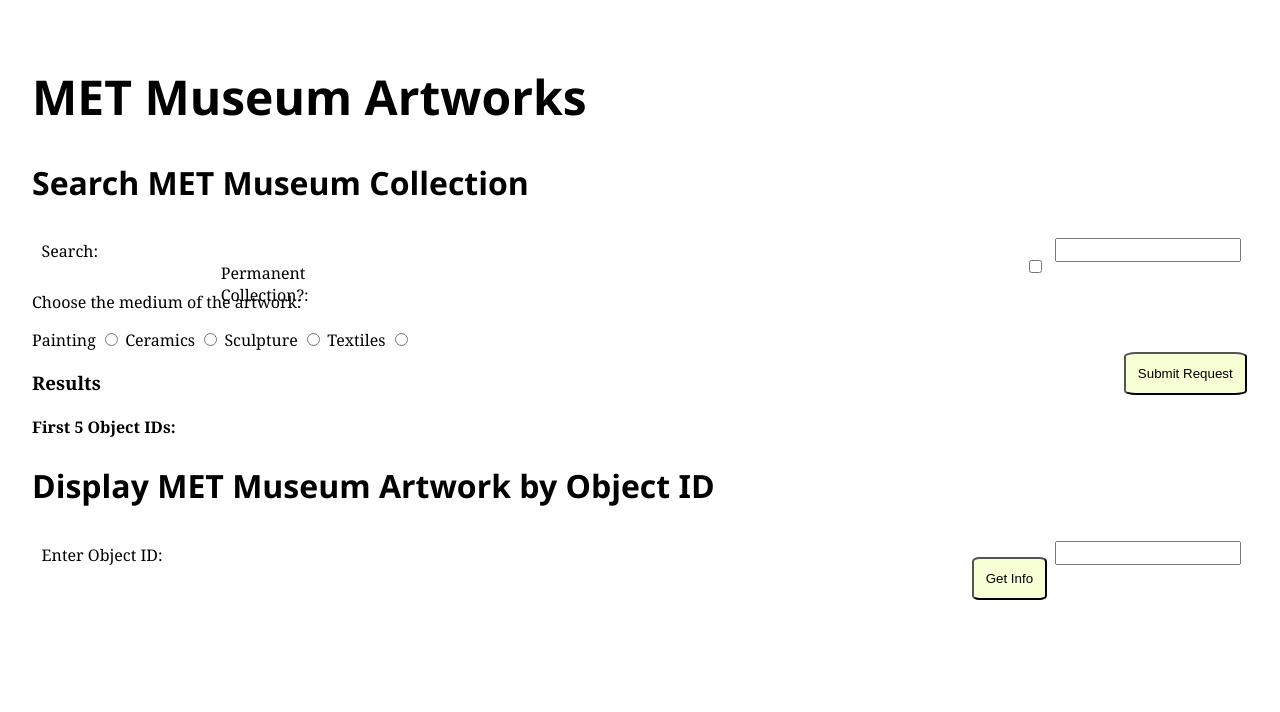
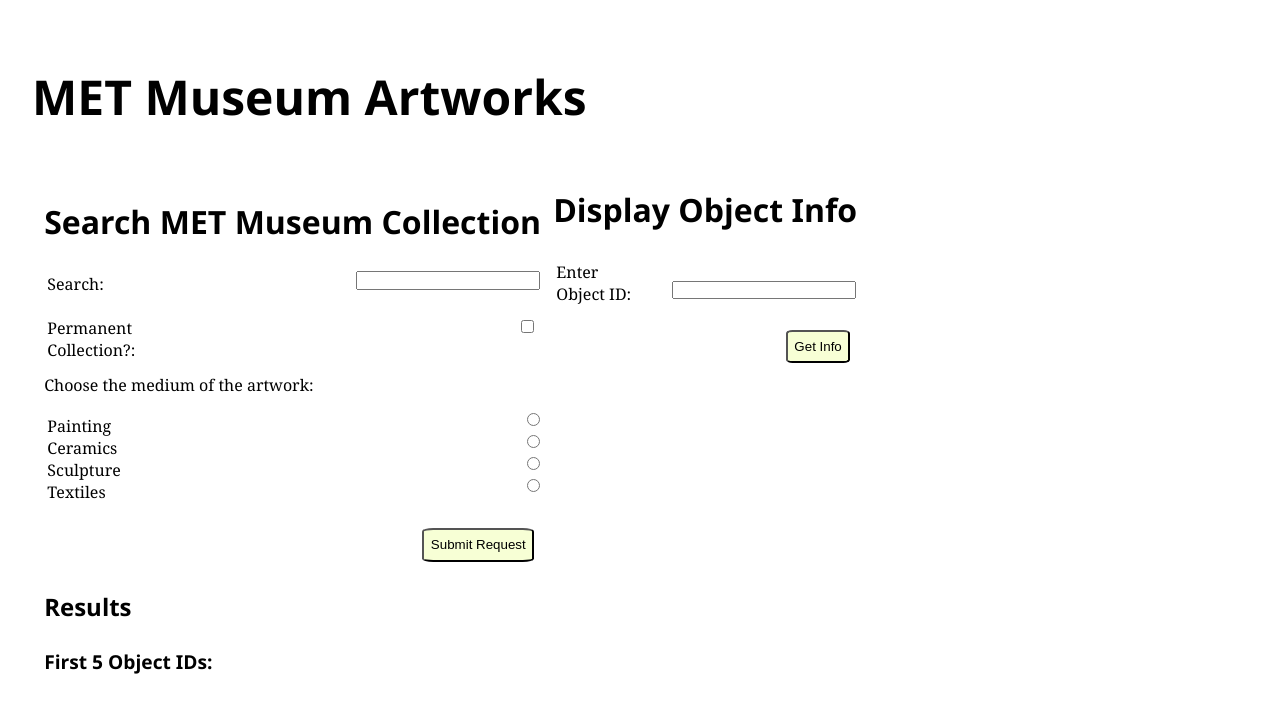
Before and after one commit to spindling/MET-Art-Search, a website: page app.html in a window 1280 px wide. Drawn offline with Linux system fonts and the light colour scheme.

Commit message:
Adjust css. Created css float boxes. Swapped span elements with div elements to allow for block-level css styling

```diff
--- a/app.html
+++ b/app.html
@@ -1,5 +1,6 @@
 <!DOCTYPE html>
 <html lang="en">
+
 <head>
     <meta charset="UTF-8">
     <meta name="viewport" content="width=device-width, initial-scale=1.0">
@@ -7,52 +8,59 @@
     <link rel="stylesheet" href="/styles.css">
 
 </head>
+
 <body>
     <h1>MET Museum Artworks</h1>
     <div id="input_form">
         <h2>Search MET Museum Collection</h2>
 
         <label for="query" class="inputLabel">Search: </label>
-        <input class="inputBox" type="text" id="query" name="query"><br>
+        <input class="inputBox" type="text" id="query" name="query"><br><br>
 
         <label for="highlight" class="inputLabel">Permanent Collection?: </label>
-        <input type="checkbox" class="inputBox" id="highlight" name="highlight"><br>
+        <input type="checkbox" class="inputCheck" id="highlight" name="highlight"><br><br>
 
         <p>Choose the medium of the artwork: </p>
         <label for="painting" class="radioLabel">Painting </label>
-        <input type="radio" class="radioCheck" id="Paintings" name="medium">
+        <input type="radio" class="radioCheck" id="Paintings" name="medium"><br>
 
         <label for="ceramics" class="radioLabel">Ceramics </label>
-        <input type="radio" class="radioCheck" id="Ceramics" name="medium">
+        <input type="radio" class="radioCheck" id="Ceramics" name="medium"><br>
 
         <label for="sculpture" class="radioLabel">Sculpture </label>
-        <input type="radio" class="radioCheck" id="Sculpture" name="medium">
+        <input type="radio" class="radioCheck" id="Sculpture" name="medium"><br>
 
         <label for="textile" class="radioLabel">Textiles </label>
-        <input type="radio" class="radioCheck" id="Textiles" name="medium">
-        <br>
-        <button id="searchrequest" class="submitButton">Submit Request</button>
+        <input type="radio" class="radioCheck" id="Textiles" name="medium"><br><br>
+        <button id="searchrequest" class="submitButton">Submit Request</button><br><br>
 
+        <div id="search_results">
             <h3>Results</h3>
-        <div><span id="total"></span></div>
-        <div><span id="objectIDs">
+            <div id="total"></div>
+            <div id="objectIDs">
                 <h4>First 5 Object IDs: </h4>
                 <ul id="objectIDList"></ul>
-        </span></div>
+            </div>
+        </div>
+    </div>
 
-        <h2>Display MET Museum Artwork by Object ID</h2>
-        <div id="object_display"></div>
-        <label for="objectID" class="inputLabel">Enter Object ID: </label>
+    <div id="display_object">
+        <h2>Display Object Info</h2>
 
-        <input type="text" class="inputBox" id="objectID" name="objectID"><br>
+        <label for="objectID" class="inputLabel">Enter Object ID: </label><br>
+
+        <input type="text" class="inputBox" id="objectID" name="objectID"><br><br>
         <button id="objectrequest" class="submitButton">Get Info</button>
 
-        <div><span id="object_title"></span></div>
-        <div><span id="object_artist"></span></div>
-        <div><span id="object_period"></span></div>
-        <div><span id="object_bio"></span></div>
-        <div><span id="object_medium"></span></div>
-        <div><span id="object_image"></span></div>
+        <div id="object_info">
+            <div id="object_title"></div>
+            <div id="object_artist"></div>
+            <div id="object_period"></div>
+            <div id="object_bio"></div>
+            <div id="object_medium"></div>
+            <div id="object_image"></div>
+        </div>
+    </div>
     <script>
         async function SearchRequest() {
             const query_value = document.getElementById("query").value;
@@ -91,10 +99,9 @@
         const search_request = document.getElementById("searchrequest");
         search_request.addEventListener("click", SearchRequest);
 
-            async function ObjectRequest()
-            {
+        async function ObjectRequest() {
             const objectID_value = document.getElementById("objectID").value;
-                const object_data = {"objectID": objectID_value};
+            const object_data = { "objectID": objectID_value };
             const response = await fetch("/ObjectRequest",
                 {
                     method: "POST",
@@ -129,4 +136,5 @@
     </script>
     </div>
 </body>
+
 </html>
--- a/styles.css
+++ b/styles.css
@@ -7,6 +7,17 @@
     font-family:'Segoe UI', Tahoma, Geneva, Verdana, sans-serif;
 
 }
+h3{
+    font-size: 1.5em;
+    font-family:'Segoe UI', Tahoma, Geneva, Verdana, sans-serif;
+
+}
+h4{
+    font-size: 1.2em;
+    font-family:'Segoe UI', Tahoma, Geneva, Verdana, sans-serif;
+
+}
+
 ul {
     list-style-type:square;
 }
@@ -18,6 +29,20 @@
     font-family:Cambria, Cochin, Georgia, Times, 'Times New Roman', serif;
 
 }
+#input_form{
+    margin: 0.5%;
+    padding: 0.5%;
+    float: left;
+}
+#search_results{
+    float: left;
+}
+#display_object{
+    float:left;
+}
+#object_info{
+    float:left;
+}
 .objectImage {
     width: 50%;
     height: 50%;
@@ -26,21 +51,40 @@
 
 }
 .inputLabel {
+    margin: 0.1em;
+    padding: 0.1em;
+    height: 0.9em;
+    width: 5em;
+    float:left;
+}
+.inputBox {
+    margin: 0.1em;
+    padding: 0.1em;
+    height: 0.9em;
+    float: right;
+}
+.inputCheck{
     margin: 0.5em;
+    padding: 0.5em;
+    float: right;
+}
+.radioLabel{
+    margin: 0.1em;
     padding: 0.1em;
     float:left;
-    height: 0.9em;
+    height: 0.1em;
     width: 10em;
 }
-.inputBox {
-    margin: 0.5em;
-    padding: 0.2em;
+.radioCheck {
+    margin: 0.1em;
+    padding: 0.1em;
     float: right;
 }
 
 .submitButton {
-    margin: 0.1em;
-    padding: 0.9em;
+    margin: 0.5em;
+    padding: 0.5em;
+    height: 2.5em;
     float: right;
     border-radius: 10%;
     background-color: rgb(247, 255, 213);
```
Lines whose indentation alone changed are shown as unchanged.
